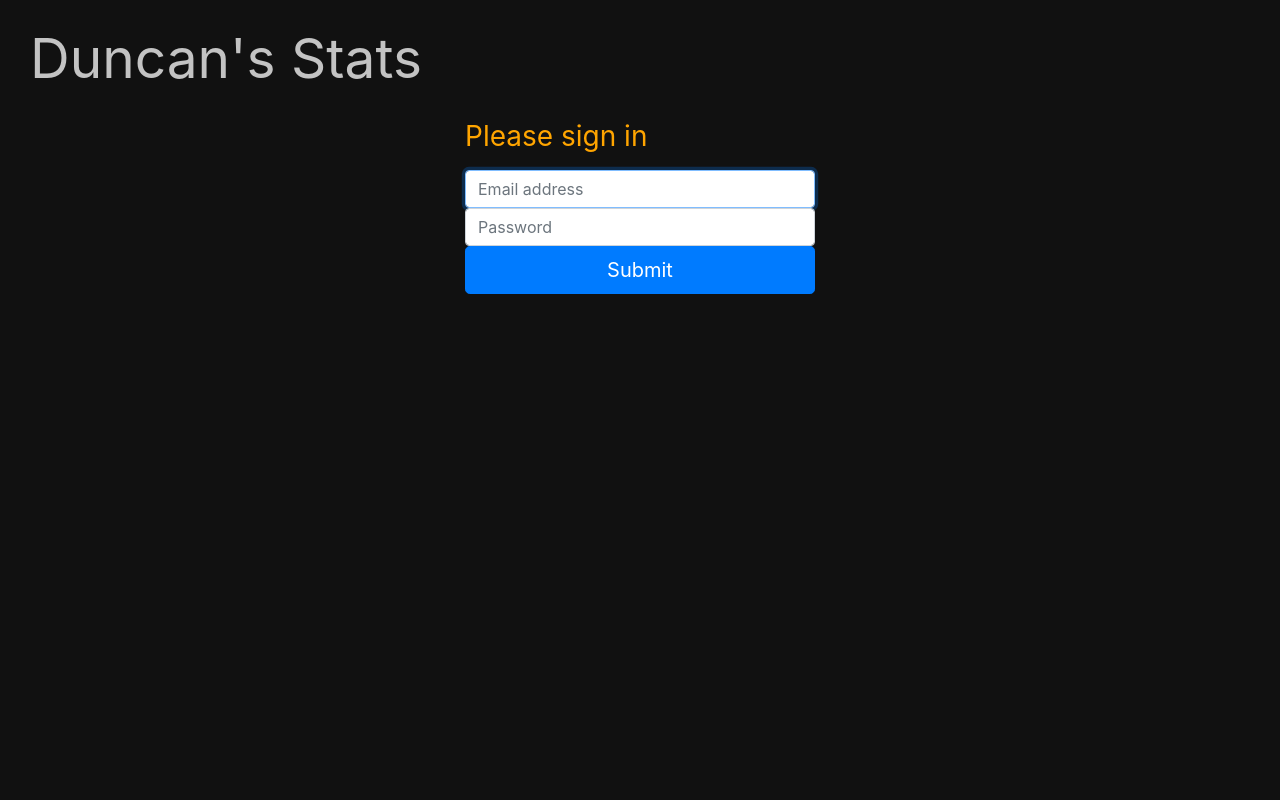
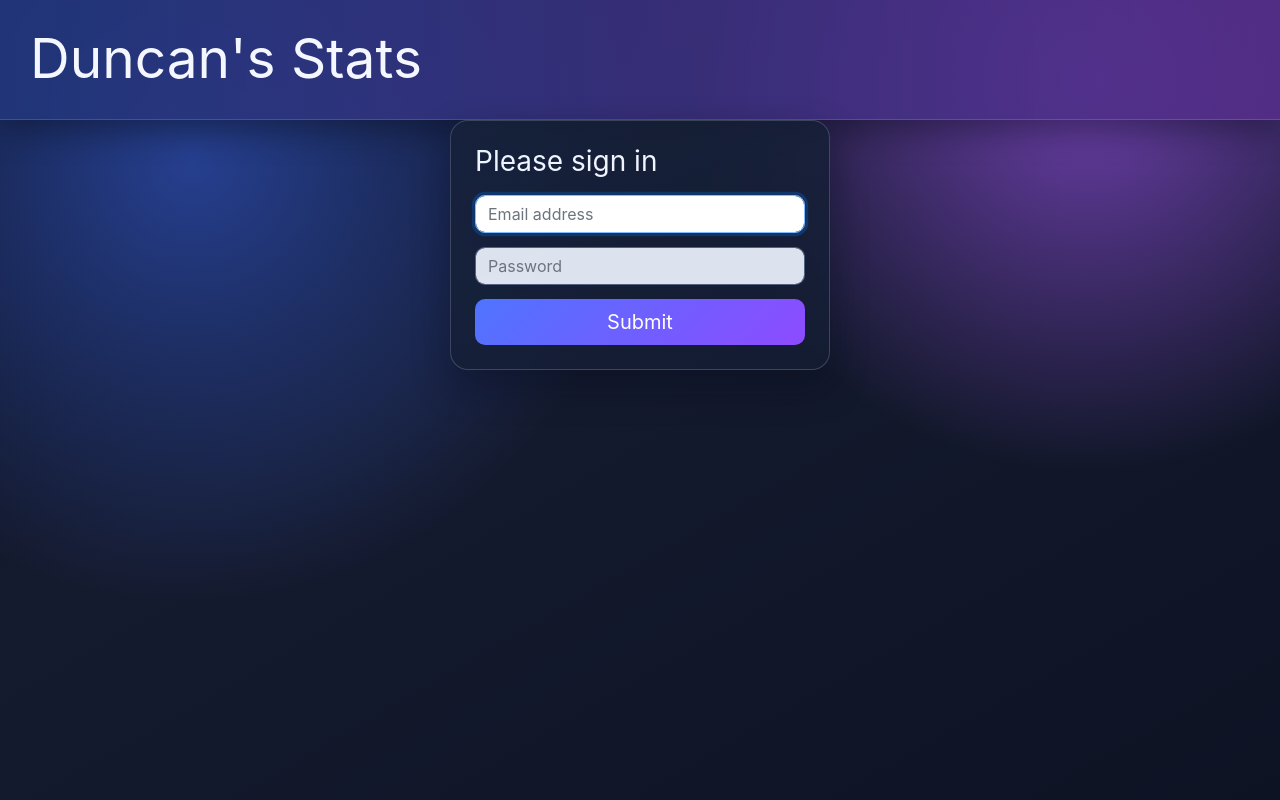
Before and after one commit to theletterd/stats, a Flask app: page /login in a window 1280 px wide. Run offline with Flask 3, Linux system fonts and the light colour scheme; some libraries are stand-ins or nearby versions.

Commit message:
Refresh dashboard styling with modern gradients

```diff
--- a/statsapp/static/style.css
+++ b/statsapp/static/style.css
@@ -53,8 +53,13 @@ html {
 }
 
 body {
-    font-family: Arial, Helvetica, sans-serif;
+    font-family: "Inter", "Segoe UI", Arial, Helvetica, sans-serif;
     height: 100%;
+    color: #e6edf8;
+    background: radial-gradient(circle at 15% 20%, #263f8f 0%, transparent 35%),
+                radial-gradient(circle at 85% 10%, #6b3ea8 0%, transparent 30%),
+                linear-gradient(150deg, #0b1020 0%, #151b2f 40%, #0d1323 100%);
+    background-attachment: fixed;
 }
 
 .main {
@@ -65,36 +70,37 @@ body {
 }
 
 .header {
-    background-color: #111;
+    background: linear-gradient(90deg, rgba(33, 54, 122, 0.9) 0%, rgba(85, 45, 137, 0.85) 100%);
     font-size: 55px;
-    color: #c3c3c3;
+    color: #f4f7ff;
     vertical-align: middle;
     padding: 17px 30px;
     grid-area: header;
     height: 120px;
-
+    border-bottom: 1px solid rgba(255, 255, 255, 0.14);
+    box-shadow: 0 10px 30px rgba(6, 10, 22, 0.4);
 }
 
 .stat-container {
-   background-color: #111;
-}
-
-body {
-   background-color: #111;
+   padding: 8px 8px 18px;
 }
 
 .stats {
     display: flex;
     flex-wrap: wrap;
+    gap: 8px;
 }
 
 .stat {
     text-align: center;
     flex: 1 0 auto;
     padding: 44px;
-    border-radius: 10px;
-    margin: 6px;
-    background-color: #1d1c1c;
+    border-radius: 18px;
+    margin: 0;
+    background: linear-gradient(155deg, rgba(21, 31, 55, 0.88) 0%, rgba(17, 26, 48, 0.73) 100%);
+    border: 1px solid rgba(213, 230, 255, 0.13);
+    box-shadow: 0 15px 35px rgba(4, 9, 23, 0.36);
+    backdrop-filter: blur(4px);
     overflow: hidden;
     max-width: 100vw;
 }
@@ -103,48 +109,83 @@ body {
     width: 100%;
     padding: 20px;
     font-size: 27px;
-    color: #a8d6d6;
-    background-color: #0f1010;
+    color: #d7ecff;
+    background: linear-gradient(135deg, rgba(28, 75, 128, 0.93) 0%, rgba(70, 47, 134, 0.9) 100%);
 }
 
 .stat .stat-description {
    font-size: 23px;
-   color: #fffef6e8;
+   color: #c9d7ec;
 }
 
 .stat .stat-value {
     font-size: 55px;
-    color: #bbd6cc;
+    color: #f4fbff;
+    text-shadow: 0 6px 20px rgba(16, 97, 215, 0.32);
 }
 
 .notes {
     font-size: 30px;
     height: 50px;
     width: 50px;
-    background-color: #170cbd;
+    background: linear-gradient(135deg, #7a5cff 0%, #2c7af5 100%);
     float: right;
     margin-top: -106px;
     margin-right: -70px;
     transform: rotate(45deg);
     cursor: pointer;
+    border: 1px solid rgba(255, 255, 255, 0.34);
 }
 
 .popover {
     padding: 15px;
     font-size: 15px !important;
-    background-color: #ecedf7 !important;
+    background-color: #f4f8ff !important;
 }
 
 .loading {
-    color: #28f128;
+    color: #7ffbb9;
 }
 
 .login-form-container {
     margin: auto;
+    max-width: 380px;
+    padding: 24px;
+    border-radius: 18px;
+    background: linear-gradient(155deg, rgba(22, 33, 58, 0.9) 0%, rgba(20, 29, 51, 0.8) 100%);
+    border: 1px solid rgba(214, 226, 255, 0.2);
+    box-shadow: 0 16px 36px rgba(7, 13, 30, 0.42);
 }
 
 .form-signin {
-    color: orange;
+    color: #eff5ff;
     max-width: 350px;
     margin: auto;
 }
+
+.form-signin .form-control {
+    margin: 6px 0 14px;
+    border-radius: 10px;
+    border: 1px solid rgba(173, 194, 236, 0.42);
+    background-color: rgba(239, 245, 255, 0.92);
+}
+
+.form-signin .btn-primary {
+    border: none;
+    border-radius: 10px;
+    background: linear-gradient(135deg, #4f74ff 0%, #8d4bff 100%);
+}
+
+.flashes {
+    margin: 12px;
+}
+
+.flashes li {
+    max-width: 460px;
+    margin: 0 auto 8px;
+    padding: 10px 14px;
+    border-radius: 10px;
+    color: #f7f9ff;
+    background: rgba(213, 68, 68, 0.85);
+    border: 1px solid rgba(255, 239, 239, 0.3);
+}
--- a/statsapp/templates/base.html
+++ b/statsapp/templates/base.html
@@ -15,7 +15,7 @@
     <script src="https://stackpath.bootstrapcdn.com/bootstrap/4.4.1/js/bootstrap.min.js" integrity="sha384-wfSDF2E50Y2D1uUdj0O3uMBJnjuUD4Ih7YwaYd1iqfktj0Uod8GCExl3Og8ifwB6" crossorigin="anonymous"></script>
     {% block head_extra %}{% endblock %}
   </head>
-  <body style="background-color: #111">
+  <body>
   {% with messages = get_flashed_messages() %}
     {% if messages %}
       <ul class=flashes>
```
